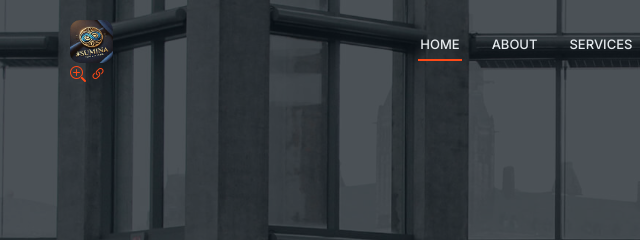
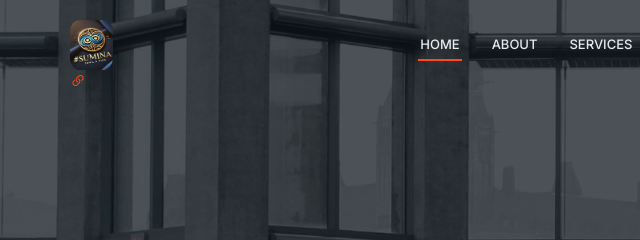
Before and after one commit to Saurabhmishra214/my_website, a plain HTML site: page index.html in a window 1280 px wide. Shown: the top 240 px of the page, 0-640 px from the left. Drawn offline with Linux system fonts and the light colour scheme.

Commit message:
Update index.html

```diff
--- a/index.html
+++ b/index.html
@@ -56,13 +56,18 @@
 
 <div class="col-lg-4 col-md-6 portfolio-item isotope-item filter-app" style="position: absolute; left: 0px; top: 0px;">
   <div class="portfolio-content h-100">
+    <!-- Clickable Logo -->
+    <a href="/assets/img/portfolio/SuMina.jpg" title="SuMina Logo" data-gallery="portfolio-gallery-app" class="glightbox">
       <img id="navLogo" src="/assets/img/portfolio/SuMina.jpg" alt="SuMina Logo" class="navbar-logo">
+    </a>
+
     <div class="portfolio-info">
-                  <a href="/assets/img/portfolio/SuMina.jpg" title="App 1" data-gallery="portfolio-gallery-app" class="glightbox preview-link"><i class="bi bi-zoom-in"></i></a>
+      <!-- Removed the zoom-in icon and only kept the details link -->
       <a href="portfolio-details.html" title="More Details" class="details-link"><i class="bi bi-link-45deg"></i></a>
     </div>
   </div>
 </div>
+
 </nav>
 
 <script>
```
Lines whose indentation alone changed are shown as unchanged.
